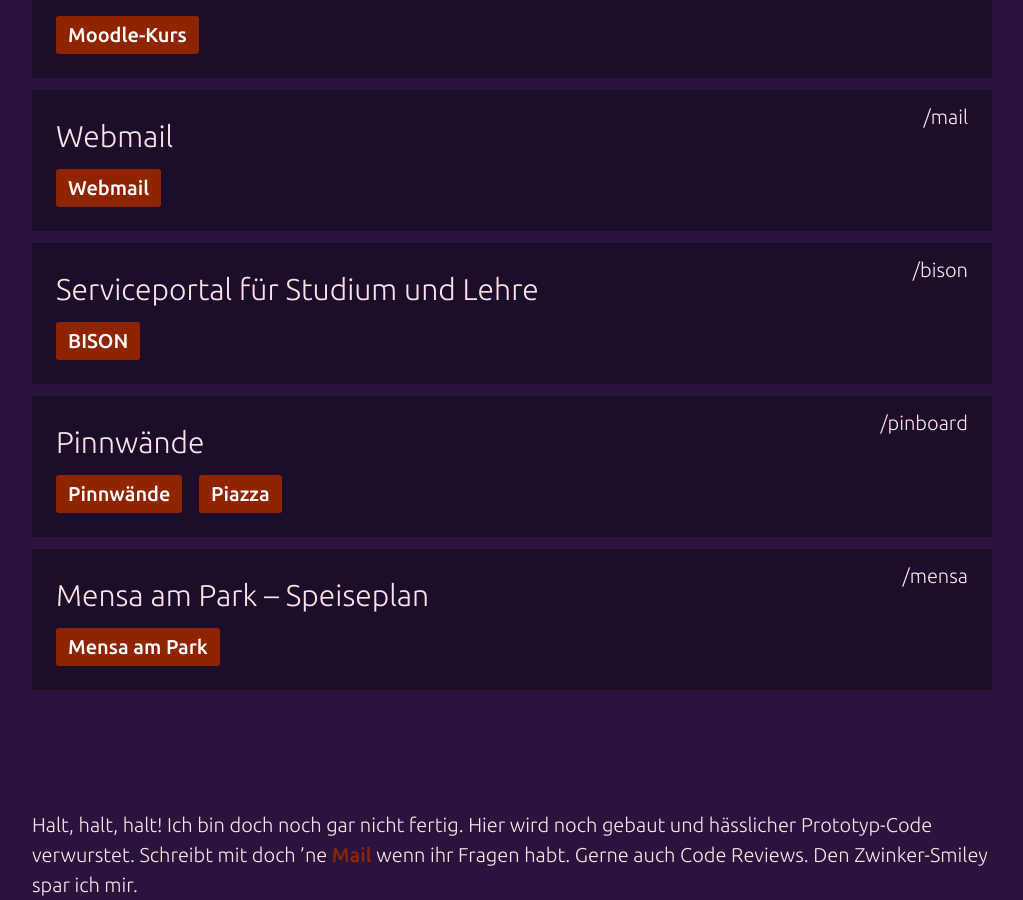
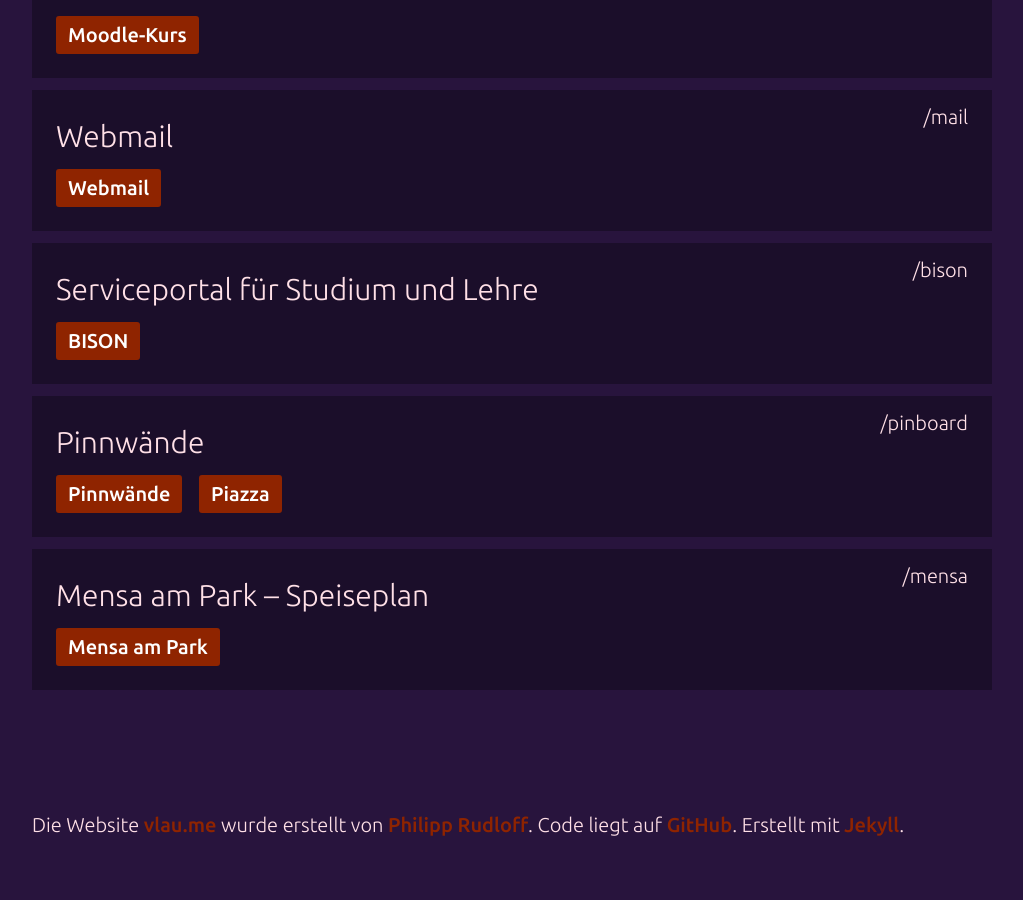
Before and after one commit to kleinfreund/hyperlink.cool, a Jekyll site: the page built from index.html, in a window 1280 px wide and 900 px high, scrolled down 2069 px. Shown: the whole window, without its empty margins (128-1151 px from the left). Built offline with Jekyll 4.4.1, drawn with Linux system fonts in a browser that asks for light colours; after the commit the page ends 2909 px from its top, so only the background shows below that.

Commit message:
Update text in site-wide footer

```diff
--- a/_config.yml
+++ b/_config.yml
@@ -32,6 +32,7 @@
 
 author:
   mail: 'phrudloff@gmail.com'
+  website: 'http://hey.kleinfreund.de'
 
 # compress.html by Anatol Broder (http://jch.penibelst.de)
 compress_html:
--- a/_layouts/default.html
+++ b/_layouts/default.html
@@ -74,7 +74,7 @@
 
     <footer class="site-foot">
         <div class="wrapper">
-            <p>Halt, halt, halt! Ich bin doch noch gar nicht fertig. Hier wird noch gebaut und hässlicher Prototyp-Code verwurstet. Schreibt mit doch ’ne <a href="mailto:{{ site.author.mail }}">Mail</a> wenn ihr Fragen habt. Gerne auch Code Reviews. Den Zwinker-Smiley spar ich mir.</p>
+            <p>Die Website <a href="/">vlau.me</a> wurde erstellt von <a href="{{ site.author.website }}">Philipp Rudloff</a>. Code liegt auf <a href="https://github.com/kleinfreund/vlau.me">GitHub</a>. Erstellt mit <a href="http://jekyllrb.com/">Jekyll</a>.</p>
         </div>
     </footer>
 
```
Also changed, not shown: LICENSE.txt (added).
